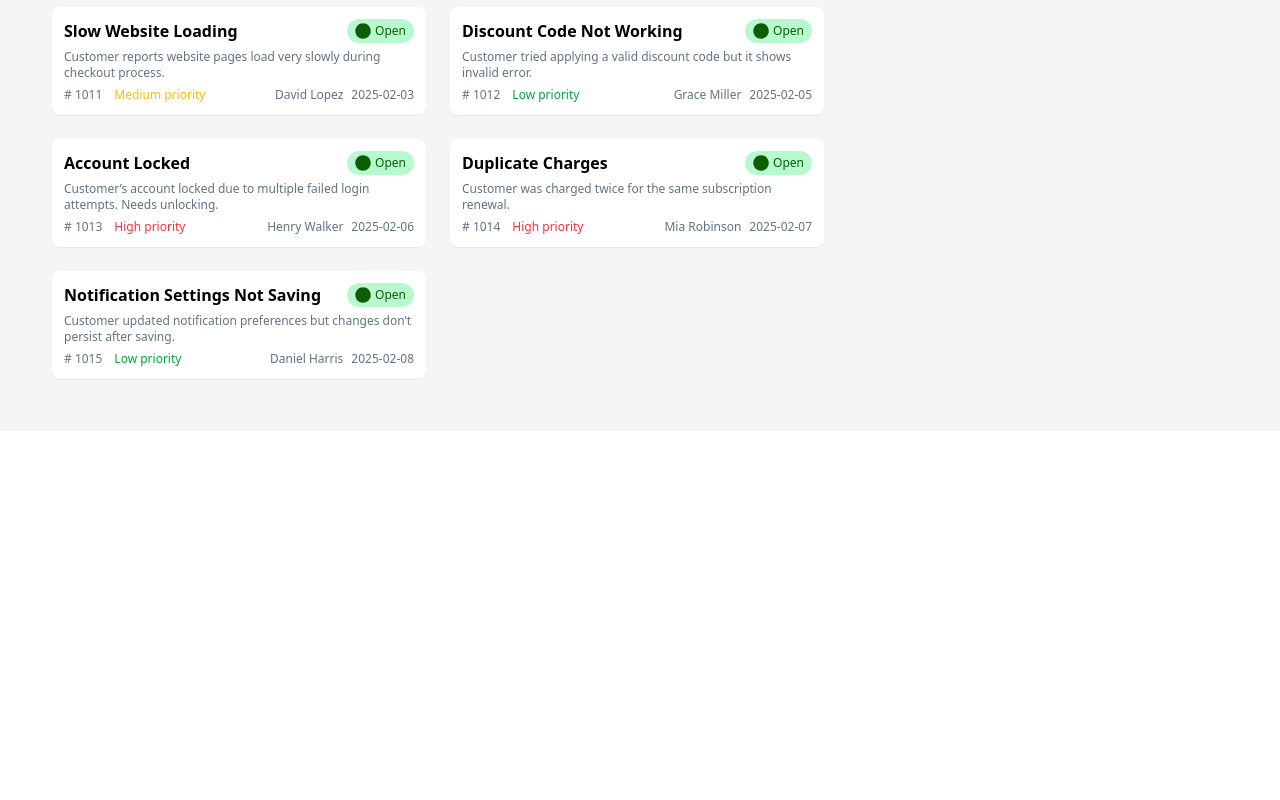
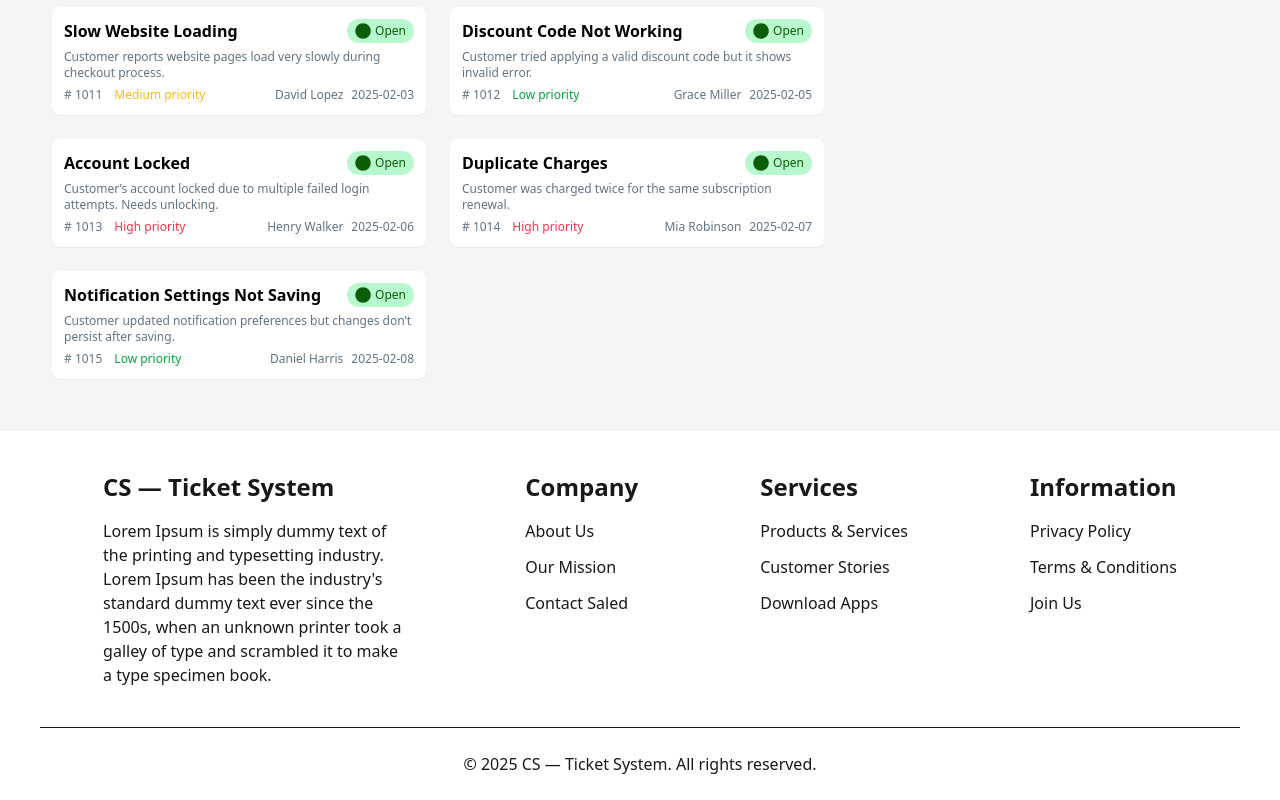
Before and after one commit to ziam8415/customer-support-zone, a React (Vite) app: page / in a window 1280 px wide. Shown: the part 994-1794 px from the top of the page. Before the commit the page ends 1425 px from the top, so only its background shows below. Built offline with nearby package versions, Linux system fonts and the light colour scheme.

Commit message:
footer added

```diff
--- a/src/App.jsx
+++ b/src/App.jsx
@@ -4,6 +4,7 @@ import Navbar from "./component/Navbar/Navbar";
 
 import IshuHandle from "./component/IshuHandle";
 import { use } from "react";
+import Footer from "./component/Footer/Footer";
 
 const ticketPromise = fetch("/Data.json").then((res) => res.json());
 
@@ -19,6 +20,9 @@ function App() {
           <IshuHandle ticketData={ticketData}></IshuHandle>
         </div>
       </div>
+      <div className="">
+        <Footer></Footer>
+      </div>
     </>
   );
 }
--- /dev/null
+++ b/src/component/Footer/Footer.jsx
@@ -0,0 +1,48 @@
+import React from "react";
+
+const Footer = () => {
+  return (
+    <div className="">
+      <div className="flex flex-col md:flex-row justify-around gap-3 text-center md:text-left max-w-[1200px] mx-auto py-10 border-b-1 p-2">
+        <div className="md:w-[300px]">
+          <h1 className="text-2xl font-semibold">CS — Ticket System</h1>
+          <p className="pt-4 text-{#a1a1aa]">
+            Lorem Ipsum is simply dummy text of the printing and typesetting
+            industry. Lorem Ipsum has been the industry's standard dummy text
+            ever since the 1500s, when an unknown printer took a galley of type
+            and scrambled it to make a type specimen book.
+          </p>
+        </div>
+        <div className="">
+          <h1 className="text-2xl font-semibold">Company</h1>
+          <div className="pt-4 text-{#a1a1aa] space-y-3">
+            <p>About Us</p>
+            <p>Our Mission</p>
+            <p>Contact Saled</p>
+          </div>
+        </div>
+        <div className="">
+          <h1 className="text-2xl font-semibold">Services</h1>
+          <div className="pt-4 text-{#a1a1aa] space-y-3">
+            <p>Products & Services</p>
+            <p>Customer Stories</p>
+            <p>Download Apps</p>
+          </div>
+        </div>
+        <div className="">
+          <h1 className="text-2xl font-semibold">Information</h1>
+          <div className="pt-4 text-{#a1a1aa] space-y-3">
+            <p>Privacy Policy</p>
+            <p>Terms & Conditions</p>
+            <p>Join Us</p>
+          </div>
+        </div>
+      </div>
+      <div className="text-center py-6">
+        © 2025 CS — Ticket System. All rights reserved.
+      </div>
+    </div>
+  );
+};
+
+export default Footer;
```
